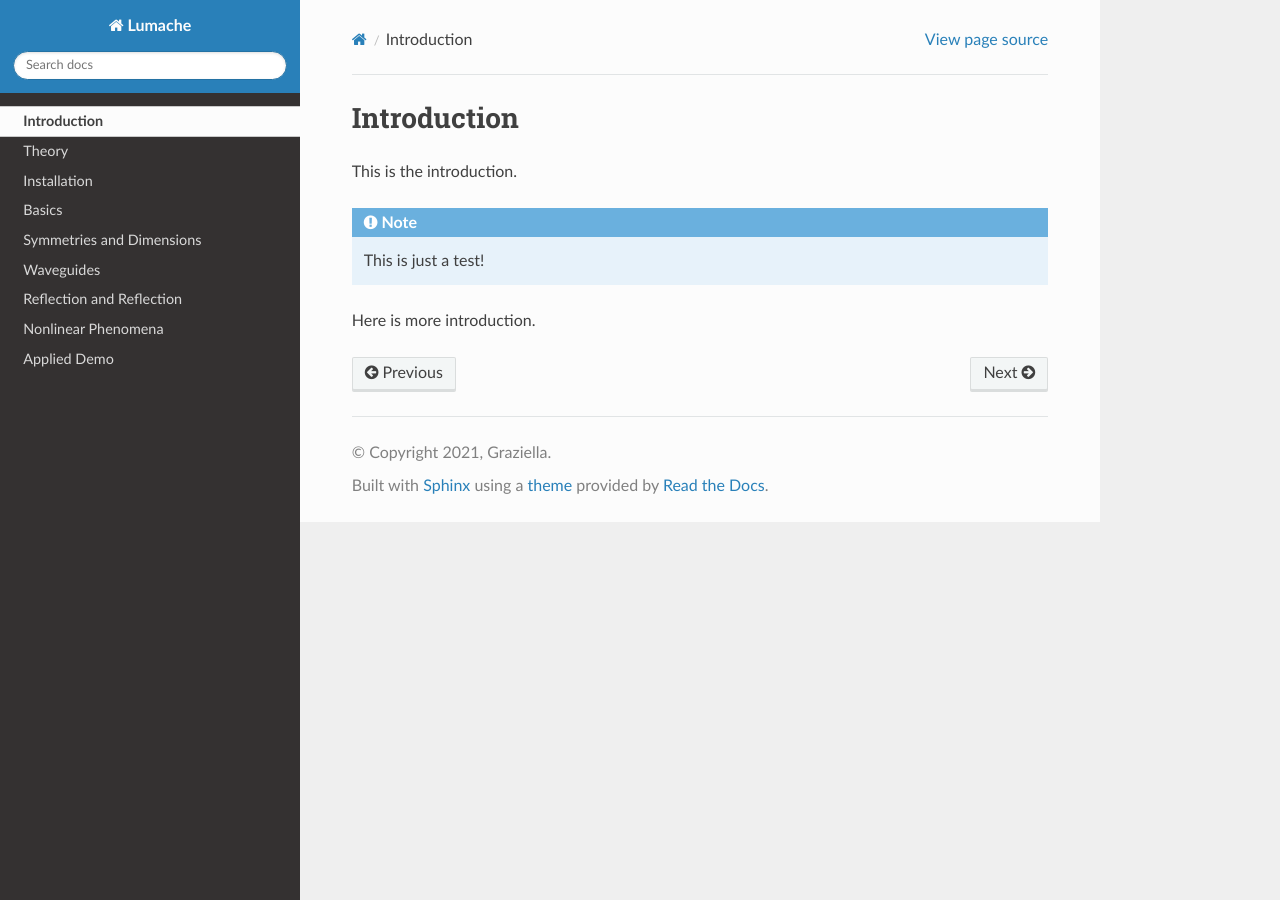
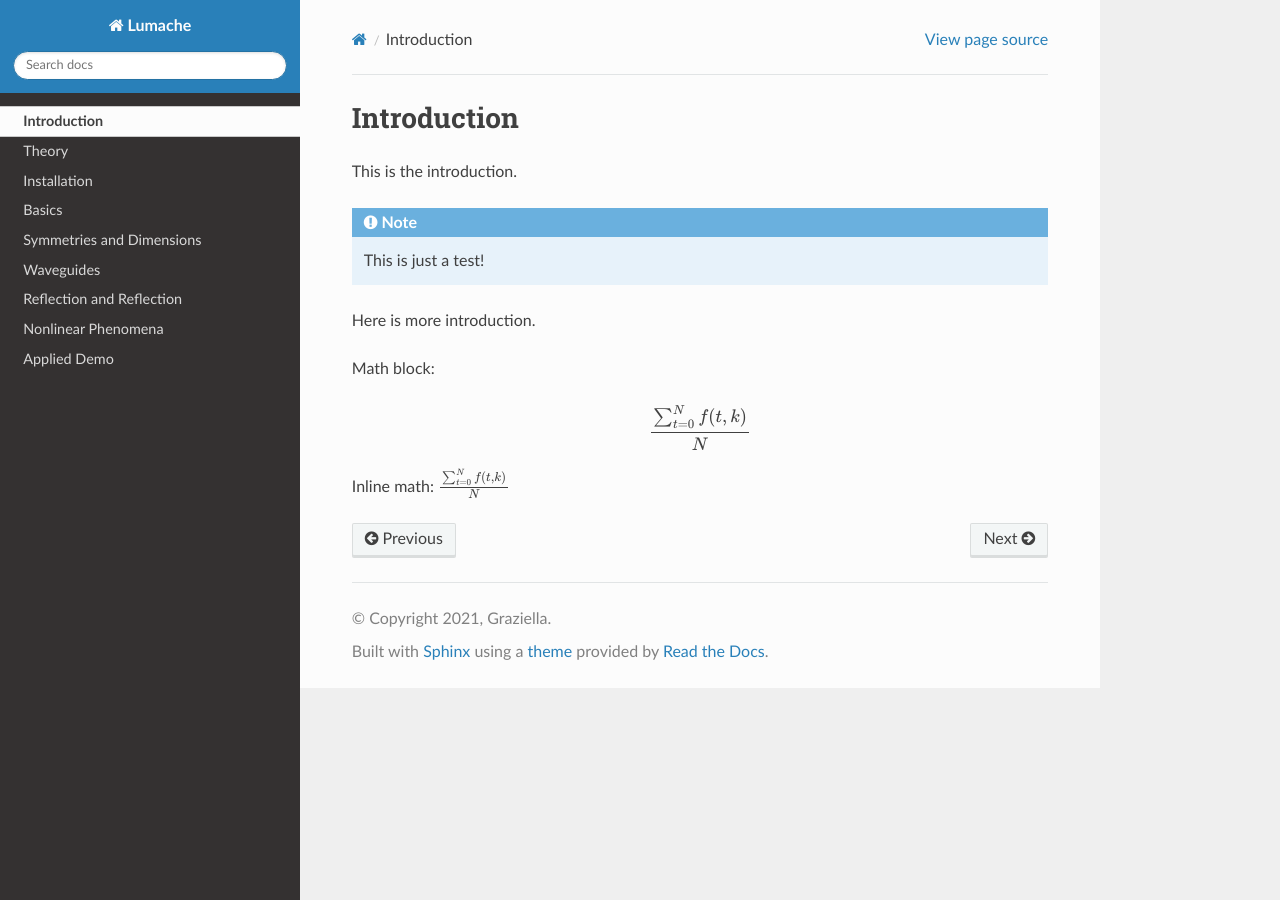
Before and after one commit to lehtisa/tuni_meep_doc, a Sphinx documentation site: the page built from docs/source/introduction.rst, in a window 1280 px wide. Built offline with Sphinx 7.4.7 and the Read the Docs theme 3.1.0, drawn with Linux system fonts in a browser that asks for light colours.

Commit message:
Trying math input.

```diff
--- a/docs/source/introduction.rst
+++ b/docs/source/introduction.rst
@@ -11,3 +11,11 @@ This is the introduction.
     This is just a test!
 
 Here is more introduction.
+
+Math block:
+
+.. math::
+
+   \frac{ \sum_{t=0}^{N}f(t,k) }{N}
+
+Inline math: :math:`\frac{ \sum_{t=0}^{N}f(t,k) }{N}`
```
